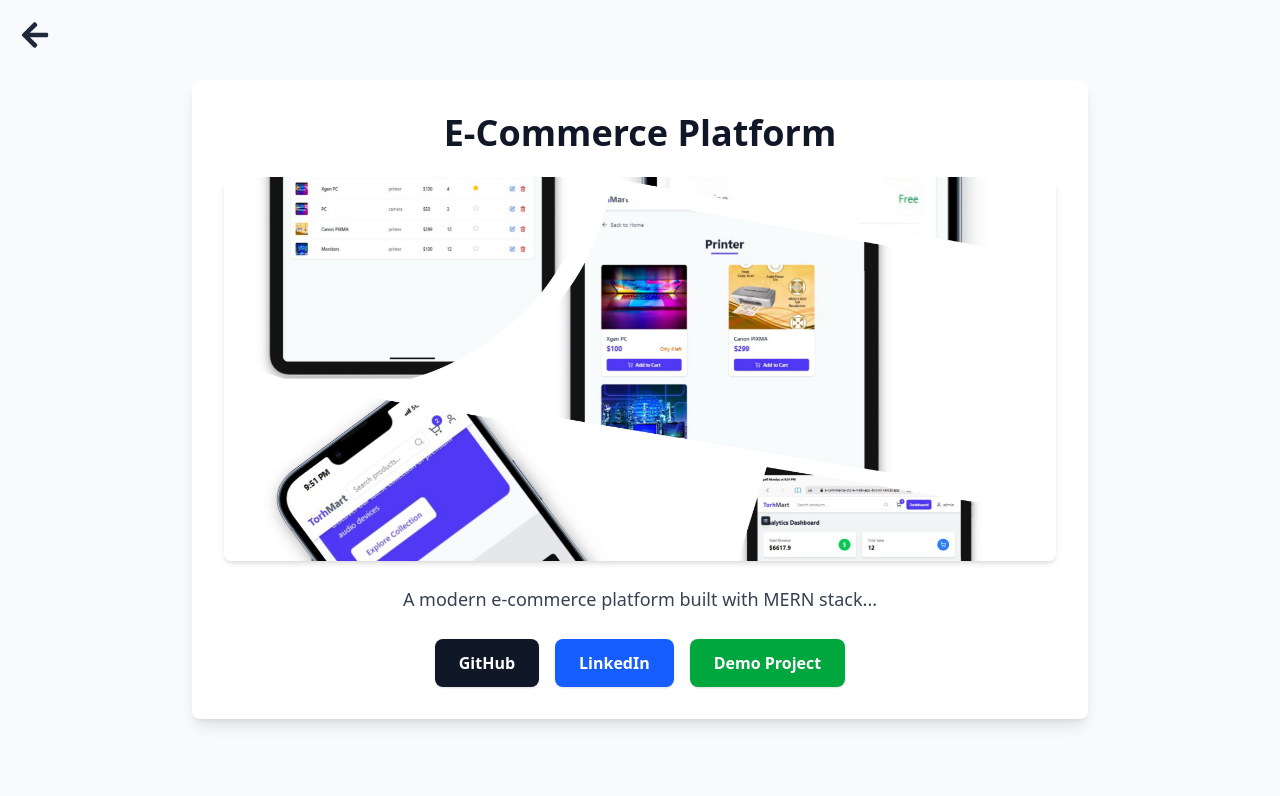
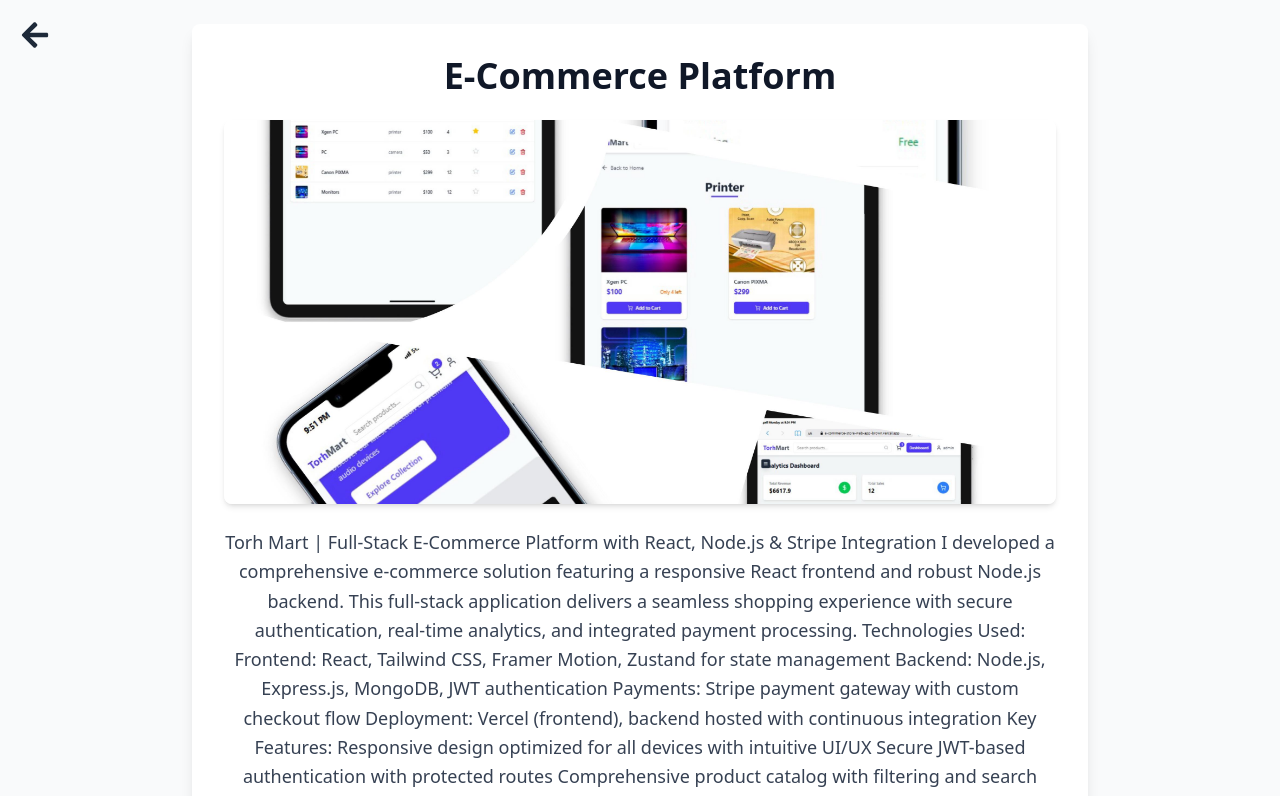
Before and after one commit to shadtorh/portfolio_personal, a React (Vite) app: page /project/1 in a window 1280 px wide. Shown: the top 796 px of the page. Built offline with nearby package versions, Linux system fonts and the light colour scheme.

Commit message:
cleaning my codes

```diff
--- a/src/data.js
+++ b/src/data.js
@@ -15,7 +15,6 @@
 import projectImage1 from "./assets/E-COMMERCES.jpg";
 import projectImage2 from "./assets/JOBCONNECTS.jpg";
 import project3Image from "./assets/Person-coding-laptop-computer-desktop-desk-office.jpg";
-import project4Image from "./assets/Person-coding-laptop-computer-desktop-desk-office.jpg";
 
 export const projects = [
 	{
@@ -25,7 +24,28 @@
 		image: projectImage1, // Path to the video file
 		link: "https://github.com/shadtorh/e-commerce_store-web-app",
 		demoLink: "https://e-commerce-store-web-app-brown.vercel.app",
-		description: "A modern e-commerce platform built with MERN stack...",
+		description: `
+					Torh Mart | Full-Stack E-Commerce Platform with React, Node.js & Stripe Integration
+					I developed a comprehensive e-commerce solution featuring a responsive React frontend and robust Node.js backend. This full-stack application delivers a seamless shopping experience with secure authentication, real-time analytics, and integrated payment processing.
+
+					Technologies Used:
+
+					Frontend: React, Tailwind CSS, Framer Motion, Zustand for state management
+					Backend: Node.js, Express.js, MongoDB, JWT authentication
+					Payments: Stripe payment gateway with custom checkout flow
+					Deployment: Vercel (frontend), backend hosted with continuous integration
+					Key Features:
+
+					Responsive design optimized for all devices with intuitive UI/UX
+					Secure JWT-based authentication with protected routes
+					Comprehensive product catalog with filtering and search functionality
+					Real-time inventory management system
+					Interactive analytics dashboard with sales metrics and data visualization
+					Admin panel for product, user, and order management
+					Custom coupon system with automatic discount calculation
+					Stripe payment integration with custom success/failure handling
+					Cart persistence across sessions
+					This project demonstrates my ability to create production-ready applications with modern web technologies while implementing best practices for security, performance, and user experience.`,
 	},
 	{
 		id: 2,
@@ -34,8 +54,12 @@
 		image: projectImage2,
 		link: "https://example.com/project2",
 		demoLink: "https://jobconnect-eight.vercel.app",
-		description:
-			"lorem ipsum dolor sit amet consectetur adipisicing elit. Quae, dolores!Lorem Ipsum is simply dummy text of the printing and typesetting industry. Lorem Ipsum has been the industry's standard dummy text ever since the 1500s, when an unknown printer took a galley ",
+		description: `JobConnect is a modern full-stack web application built to simplify and enhance the hiring process for both recruiters and job seekers. It offers a streamlined platform where recruiters can easily post, update, close, and manage job listings, as well as review, accept, or reject applications efficiently.
+		On the other side, job seekers can search for available opportunities, apply directly through the platform, and even take AI-powered mock interviews tailored to job descriptions using VAPI AI technology, helping them better prepare for real interviews.
+
+		The application is built with React for the frontend, Node.js and Express for the backend, and PostgreSQL for database management.
+
+		JobConnect aims to modernize traditional recruitment methods by reducing hiring friction, improving candidate readiness, and creating a smoother experience for both employers and applicants.`,
 	},
 	{
 		id: 3,
```
Also changed, not shown: 1 other file (tests, documents, lock files or other folders).
